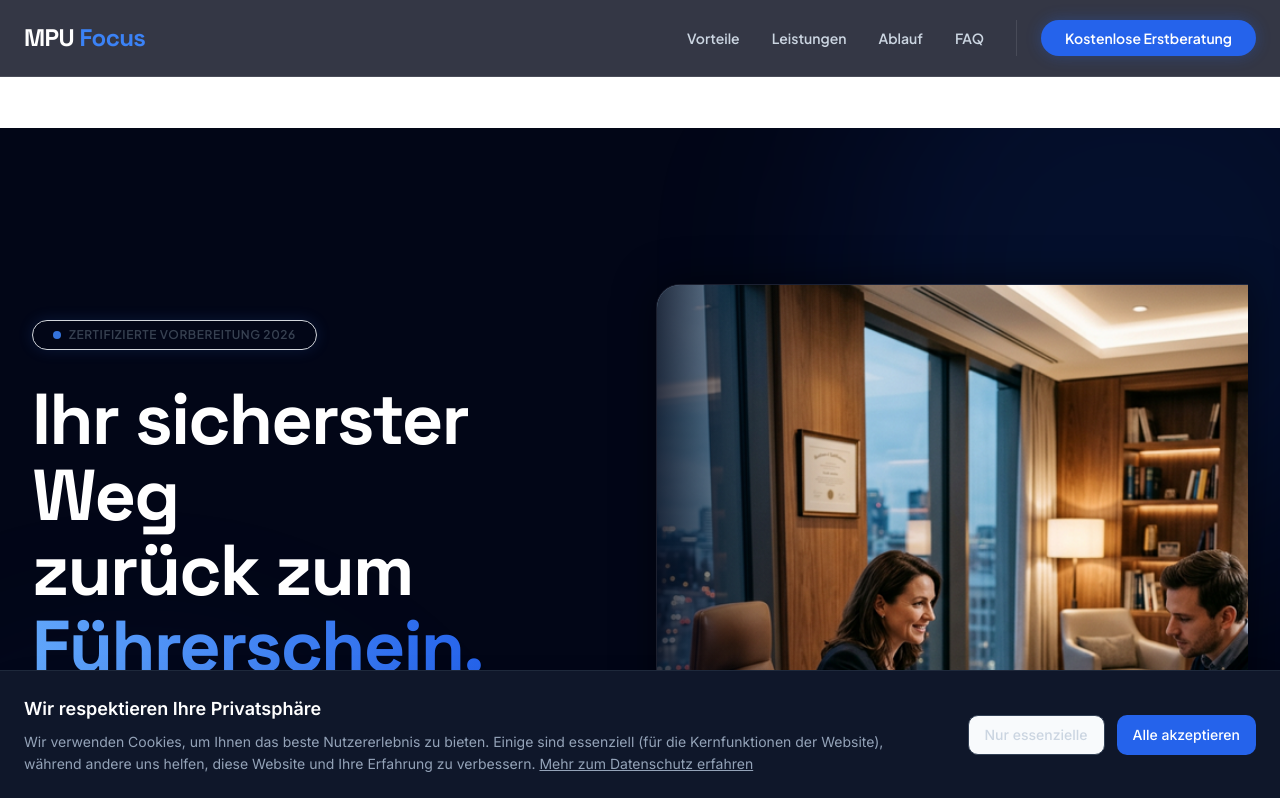
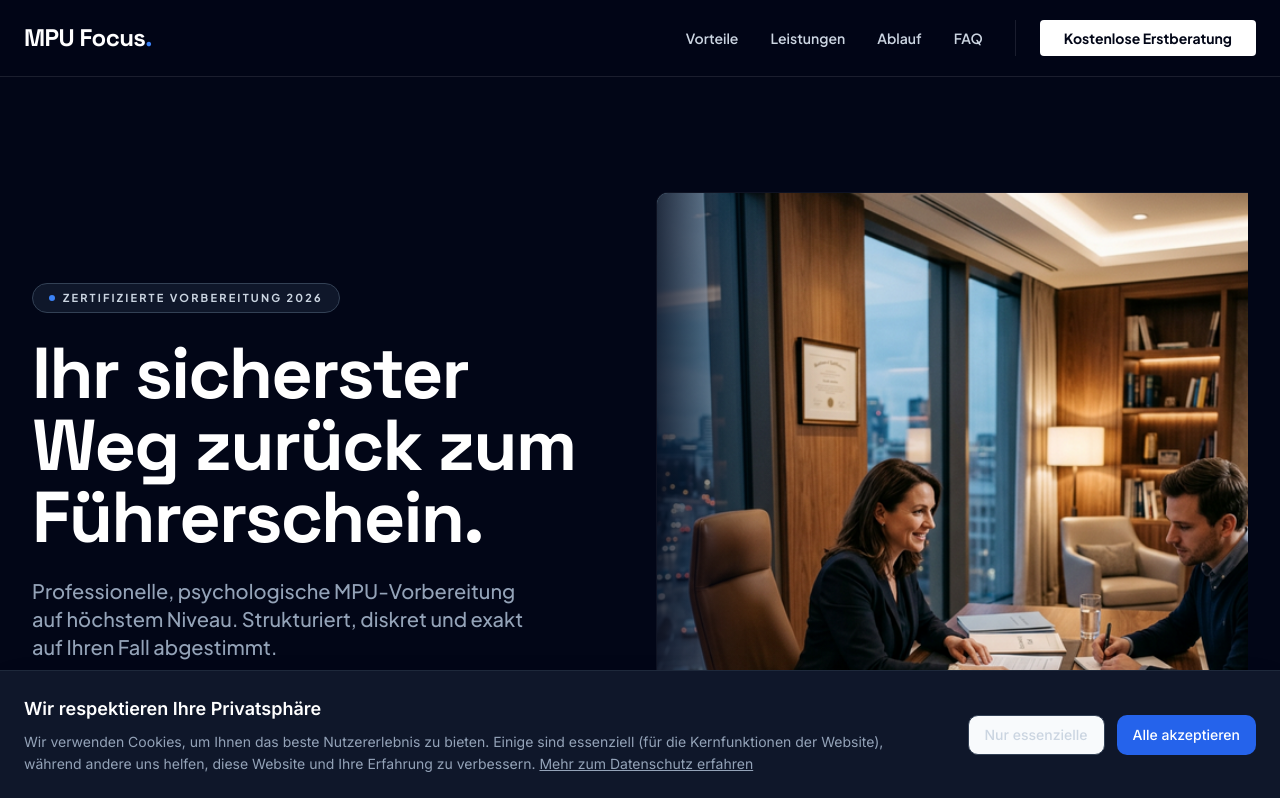
Before and after one commit to OkanLimitless/mpu-focus, a Next.js app: page / in a window 1280 px wide. Shown: the top 798 px of the page. Built offline with nearby package versions, Linux system fonts and the light colour scheme.

Commit message:
fix(landing): remove all background glows and fix white top bar

```diff
--- a/src/app/page.tsx
+++ b/src/app/page.tsx
@@ -94,8 +94,8 @@ export default function HomePage() {
       <nav className="fixed top-0 z-50 w-full border-b border-white/10 bg-slate-950/80 backdrop-blur-xl transition-all duration-300">
         <div className="mx-auto flex max-w-7xl items-center justify-between px-6 py-4 lg:py-5">
           <Link href="/" className="flex items-center flex-shrink-0 group">
-            <h1 className={`${displayFont.className} text-2xl font-bold tracking-tight text-white transition-transform group-hover:scale-[1.02]`}>
-              MPU <span className="text-blue-500">Focus</span>
+            <h1 className={`${displayFont.className} text-2xl font-bold tracking-tight text-white`}>
+              MPU Focus<span className="text-blue-500">.</span>
             </h1>
           </Link>
 
@@ -113,7 +113,7 @@ export default function HomePage() {
             <div className="flex items-center gap-4 pl-6 border-l border-white/10">
               <Button
                 size="sm"
-                className="bg-blue-600 font-semibold text-white hover:bg-blue-500 rounded-full px-6 shadow-[0_0_15px_rgba(37,99,235,0.3)] transition-all hover:shadow-[0_0_20px_rgba(37,99,235,0.5)]"
+                className="bg-white font-bold text-slate-950 hover:bg-slate-100 rounded px-6 transition-colors"
                 onClick={() => document.getElementById('kontakt')?.scrollIntoView({ behavior: 'smooth' })}
               >
                 Kostenlose Erstberatung
@@ -144,7 +144,7 @@ export default function HomePage() {
               <div className="flex flex-col gap-3 pt-6 border-t border-white/10 mt-2">
                 <Button
                   size="lg"
-                  className="w-full bg-blue-600 text-white font-semibold rounded-xl shadow-[0_0_15px_rgba(37,99,235,0.3)]"
+                  className="w-full bg-white text-slate-950 font-bold rounded transition-colors"
                   onClick={() => {
                     setMobileMenuOpen(false)
                     document.getElementById('kontakt')?.scrollIntoView({ behavior: 'smooth' })
@@ -158,41 +158,37 @@ export default function HomePage() {
         </div>
       </nav>
 
-      <main className="pt-24 md:pt-32">
+      <main>
         {/* Premium Dark Hero Section */}
-        <section className="bg-slate-950 pt-20 lg:pt-32 pb-0 overflow-hidden border-b border-white/10 relative">
-          {/* Subtle Background Glow */}
-          <div className="absolute top-0 right-0 -mr-40 -mt-40 w-[600px] h-[600px] rounded-full bg-blue-600/10 blur-[100px] pointer-events-none" />
-          <div className="absolute bottom-0 left-0 -ml-40 -mb-40 w-[600px] h-[600px] rounded-full bg-blue-600/5 blur-[100px] pointer-events-none" />
+        <section className="bg-slate-950 pt-32 lg:pt-48 pb-0 overflow-hidden border-b border-white/10 relative">
 
           <div className="mx-auto max-w-7xl px-6 lg:px-8 relative z-10">
             <div className="grid lg:grid-cols-2 gap-12 lg:gap-8 items-center">
 
               {/* Left Content */}
               <div className="max-w-2xl pb-16 lg:pb-32 pt-12 lg:pt-16 text-center lg:text-left mx-auto lg:mx-0">
-                <Badge variant="outline" className="mb-8 border-blue-500/30 bg-blue-500/10 py-1.5 px-5 text-blue-400 font-bold rounded-full uppercase tracking-wider text-xs shadow-[0_0_15px_rgba(59,130,246,0.15)] flex inline-flex items-center gap-2">
-                  <div className="h-2 w-2 rounded-full bg-blue-500 animate-pulse" />
+                <div className="mb-6 inline-flex items-center gap-2 rounded-full border border-slate-700 bg-slate-900 px-4 py-1.5 text-[11px] font-bold uppercase tracking-[0.2em] text-slate-300">
+                  <div className="h-1.5 w-1.5 rounded-full bg-blue-500" />
                   Zertifizierte Vorbereitung 2026
-                </Badge>
-                <h2 className={`${displayFont.className} text-5xl font-bold tracking-tight text-white md:text-6xl lg:text-[4.5rem] lg:leading-[1.05] mb-8`}>
-                  Ihr sicherster Weg <br className="hidden lg:block" /> zurück zum <span className="text-transparent bg-clip-text bg-gradient-to-r from-blue-400 to-blue-600">Führerschein.</span>
+                </div>
+                <h2 className={`${displayFont.className} text-5xl font-bold tracking-tight text-white md:text-6xl lg:text-7xl mb-6`}>
+                  Ihr sicherster Weg zurück zum Führerschein.
                 </h2>
-                <p className="mt-6 text-lg leading-relaxed text-slate-300 md:text-xl font-medium max-w-lg mx-auto lg:mx-0 text-balance">
+                <p className="mt-6 text-lg leading-relaxed text-slate-400 md:text-xl font-medium max-w-lg mx-auto lg:mx-0">
                   Professionelle, psychologische MPU-Vorbereitung auf höchstem Niveau. Strukturiert, diskret und exakt auf Ihren Fall abgestimmt.
                 </p>
-                <div className="mt-12 flex flex-col items-center justify-center lg:flex-row lg:justify-start gap-5">
+                <div className="mt-10 flex flex-col sm:flex-row items-center justify-center lg:justify-start gap-4">
                   <Button
                     size="lg"
-                    className="h-14 w-full sm:w-auto rounded-xl bg-blue-600 px-8 text-lg font-bold text-white shadow-[0_0_20px_rgba(37,99,235,0.4)] hover:bg-blue-500 hover:shadow-[0_0_25px_rgba(37,99,235,0.6)] transition-all duration-300 group"
+                    className="h-14 w-full sm:w-auto rounded bg-white px-8 text-lg font-bold text-slate-950 hover:bg-slate-100 transition-colors"
                     onClick={() => document.getElementById('kontakt')?.scrollIntoView({ behavior: 'smooth' })}
                   >
                     Erstgespräch vereinbaren
-                    <ArrowRight className="ml-2 h-5 w-5 transition-transform group-hover:translate-x-1" />
                   </Button>
                   <Button
                     size="lg"
                     variant="outline"
-                    className="h-14 w-full sm:w-auto rounded-xl px-8 text-lg font-bold border-white/20 text-white bg-white/5 hover:bg-white/10 backdrop-blur-md transition-colors"
+                    className="h-14 w-full sm:w-auto rounded px-8 text-lg font-bold border-slate-700 text-white hover:bg-slate-800 transition-colors"
                     onClick={() => document.getElementById('ablauf')?.scrollIntoView({ behavior: 'smooth' })}
                   >
                     Mehr erfahren
@@ -201,7 +197,7 @@ export default function HomePage() {
               </div>
 
               {/* Right Image Container - Premium Treatment */}
-              <div className="relative h-[450px] sm:h-[550px] lg:h-[720px] w-full lg:-mr-32 xl:-mr-48 rounded-t-3xl lg:rounded-l-3xl lg:rounded-tr-none overflow-hidden shadow-[0_0_40px_rgba(0,0,0,0.5)] border-t border-l border-white/10 animate-in fade-in slide-in-from-right-8 duration-1000">
+              <div className="relative h-[450px] sm:h-[550px] lg:h-[720px] w-full lg:-mr-32 xl:-mr-48 rounded-t-lg lg:rounded-l-lg lg:rounded-tr-none overflow-hidden border-t border-l border-white/5">
                 <Image
                   src="/mpu-hero-split.png"
                   alt="Premium MPU Beratung"
@@ -209,7 +205,7 @@ export default function HomePage() {
                   className="object-cover object-center lg:object-left"
                   priority
                 />
-                <div className="absolute inset-0 bg-gradient-to-r from-slate-950/80 via-slate-950/20 to-transparent pointer-events-none lg:w-1/3" />
+                <div className="absolute inset-0 bg-gradient-to-r from-slate-950/80 via-slate-950/10 to-transparent pointer-events-none lg:w-1/3" />
                 <div className="absolute inset-x-0 bottom-0 h-32 bg-gradient-to-t from-slate-950 to-transparent pointer-events-none" />
               </div>
             </div>
@@ -240,8 +236,6 @@ export default function HomePage() {
 
         {/* Premium Features Section */}
         <section id="vorteile" className="bg-white py-24 lg:py-32 border-b border-slate-200 relative overflow-hidden">
-          <div className="absolute top-0 right-0 -mr-20 -mt-20 w-[400px] h-[400px] rounded-full bg-blue-50 blur-[80px] pointer-events-none" />
-
           <div className="mx-auto max-w-7xl px-6 relative z-10">
             <div className="mb-16 md:flex justify-between items-end">
               <div className="max-w-2xl">
@@ -260,7 +254,6 @@ export default function HomePage() {
                 { title: 'Rechtssichere Prozesse', desc: 'Unsere methodische Vorbereitung ist konform mit den aktuellen Beurteilungskriterien (Beurteilungskriterien 4. Auflage).', icon: CheckCircle2 }
               ].map((feat, i) => (
                 <div key={i} className="group relative border border-slate-200 rounded-3xl p-8 bg-white shadow-[0_4px_20px_rgba(0,0,0,0.03)] hover:shadow-[0_8px_30px_rgba(37,99,235,0.08)] hover:border-blue-200 transition-all duration-300 overflow-hidden">
-                  <div className="absolute top-0 right-0 w-32 h-32 bg-blue-50 rounded-full blur-[40px] -mr-16 -mt-16 transition-opacity opacity-0 group-hover:opacity-100" />
                   <div className="relative z-10">
                     <div className="h-14 w-14 rounded-2xl bg-blue-50 flex items-center justify-center mb-6 group-hover:scale-110 transition-transform duration-300">
                       <feat.icon className="h-7 w-7 text-blue-600" />
@@ -329,7 +322,7 @@ export default function HomePage() {
 
         {/* Premium Lead Capture Section */}
         <section id="kontakt" className="bg-white py-24 lg:py-32 relative overflow-hidden">
-          <div className="absolute top-0 left-0 -ml-40 -mt-40 w-[600px] h-[600px] rounded-full bg-slate-50 blur-[100px] pointer-events-none" />
+          {/* REMOVED GLOW */}
 
           <div className="mx-auto max-w-7xl px-6 relative z-10">
             <div className="grid gap-16 lg:gap-24 lg:grid-cols-12 items-start">
@@ -367,7 +360,6 @@ export default function HomePage() {
 
               <div className="lg:col-span-7">
                 <div className="rounded-[2.5rem] border border-slate-200/60 bg-white p-8 md:p-12 shadow-[0_10px_40px_rgba(0,0,0,0.04)] relative overflow-hidden">
-                  <div className="absolute top-0 right-0 w-32 h-32 bg-blue-50/50 rounded-full blur-[40px] -mr-16 -mt-16 pointer-events-none" />
                   <form className="space-y-6 relative z-10" onSubmit={onSubmit}>
                     <div className="grid gap-6 sm:grid-cols-2">
                       <div className="space-y-2.5">
@@ -479,7 +471,7 @@ export default function HomePage() {
 
       <footer className="bg-slate-950 border-t border-white/10 py-16 text-slate-400 relative overflow-hidden">
         {/* Subtle Background Glow */}
-        <div className="absolute top-0 right-0 w-[400px] h-[400px] rounded-full bg-blue-600/5 blur-[80px] pointer-events-none" />
+        {/* REMOVED GLOW */}
 
         <div className="mx-auto max-w-7xl px-6 relative z-10">
           <div className="grid gap-12 md:grid-cols-4 items-start pb-12 border-b border-white/10">
```
